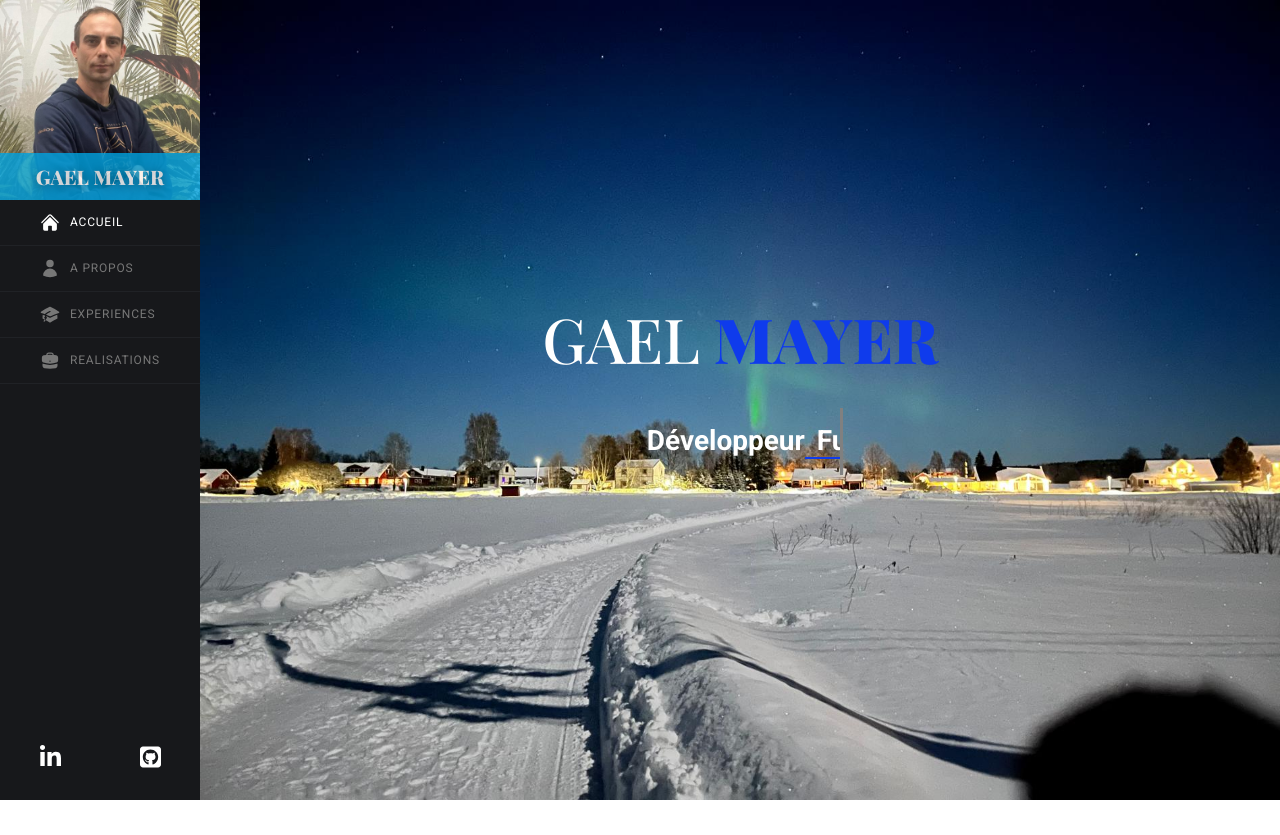
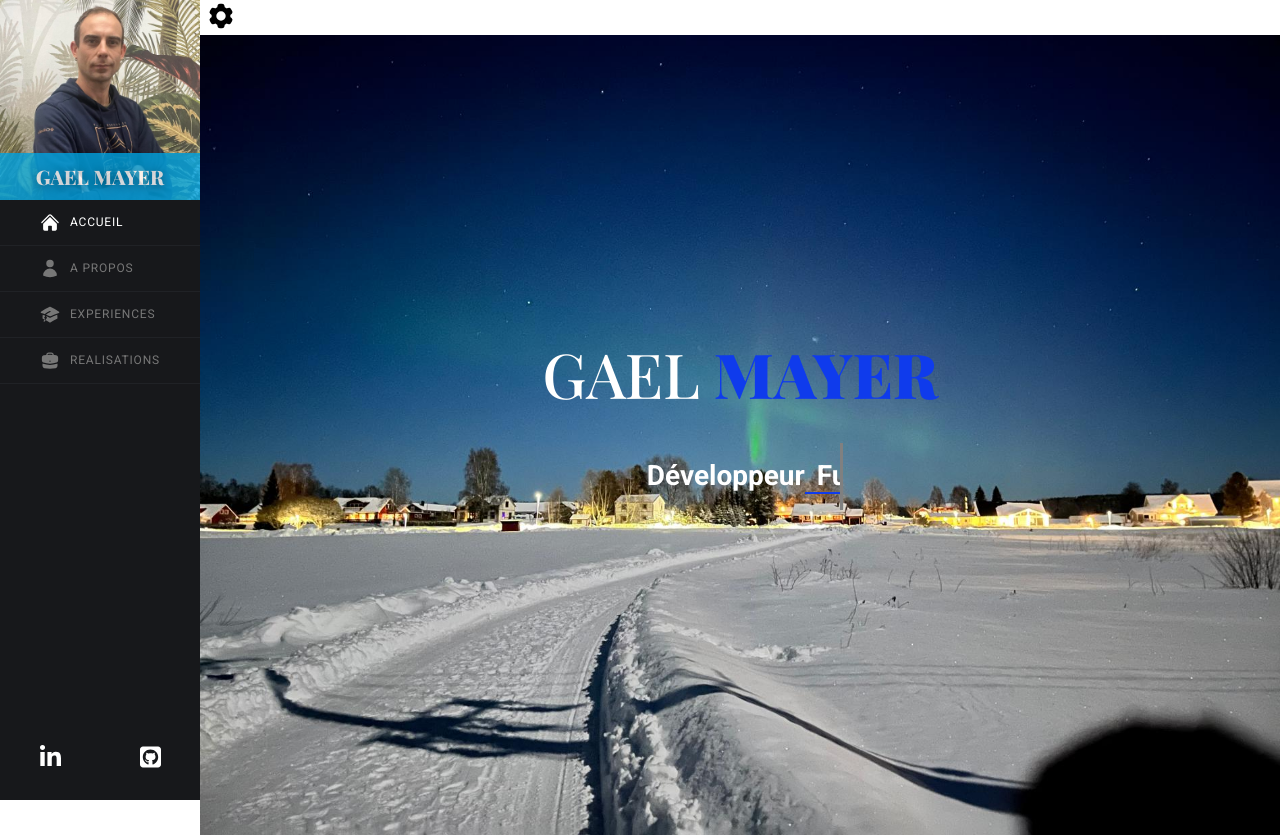
Before and after one commit to Gmayer111/resume, a Next.js app: page / in a window 1280 px wide. Before the commit the page ends 800 px from the top, so only its background shows below. Built offline with nearby package versions, Linux system fonts and the light colour scheme.

Commit message:
feat: create theme contexte provider and import within rootlayout

```diff
--- a/src/app/layout.tsx
+++ b/src/app/layout.tsx
@@ -2,6 +2,8 @@ import type { Metadata } from "next";
 import "../../assets/style/core.scss";
 import SideBar from "components/layout/sidebar.component";
 import { Playfair_Display, Roboto } from "next/font/google";
+import { ThemeContextProvider } from "providers/theme-context.provider";
+import PageColorSwitcher from "components/common/page-color-switcher.component";
 
 const roboto = Roboto({
   subsets: ["latin"],
@@ -33,8 +35,13 @@ export default function RootLayout({
       className={`${roboto.variable} ${playfair_Display.variable}`}
     >
       <body>
-        <SideBar />
-        <main>{children}</main>
+        <ThemeContextProvider>
+          <SideBar />
+          <main>
+            <PageColorSwitcher />
+            {children}
+          </main>
+        </ThemeContextProvider>
       </body>
     </html>
   );
--- /dev/null
+++ b/src/providers/theme-context.provider.tsx
@@ -0,0 +1,46 @@
+"use client";
+import {
+  createContext,
+  ReactNode,
+  useContext,
+  useEffect,
+  useState,
+} from "react";
+
+const ThemeContext = createContext({} as any);
+
+const getFromLocaleStorage = () => {
+  if (typeof window !== "undefined") {
+    const value = localStorage.getItem("color");
+    return value;
+  }
+};
+
+export const ThemeContextProvider = ({ children }: { children: ReactNode }) => {
+  const [color, setColor] = useState("");
+  const [localeStorageColor, setColorLocaleStorage] = useState(() => {
+    return getFromLocaleStorage();
+  });
+
+  const themeSwitcher = (color: string) => {
+    return setColorLocaleStorage(color);
+  };
+
+  useEffect(() => {
+    localStorage.setItem("color", localeStorageColor as string);
+  }, [localeStorageColor]);
+
+  useEffect(() => {
+    if (localeStorageColor) {
+      setColor(localeStorageColor);
+    }
+  }, [localeStorageColor]);
+
+  return (
+    <ThemeContext.Provider value={{ color, themeSwitcher }}>
+      {children}
+    </ThemeContext.Provider>
+  );
+};
+
+export const useThemeProvider = () => useContext(ThemeContext);
```
